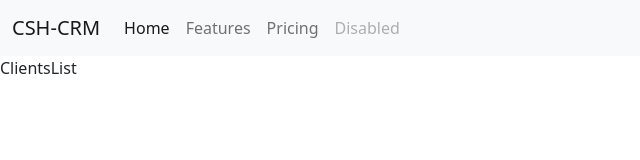
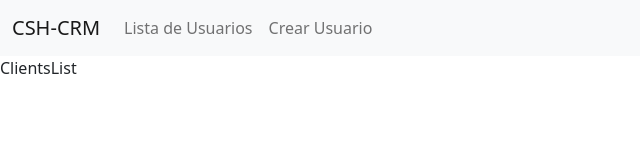
Before and after one commit to acostheta/csh-crm, a React (Create React App) app in the folder frontend/: page / in a window 1280 px wide. Shown: the top 160 px of the page, without its empty margins (0-640 px from the left). Built offline with nearby package versions, Linux system fonts and the light colour scheme; the HTML template or start-up script is replaced by a standard one.

Commit message:
list of elements in navbar updated

```diff
--- a/frontend/src/components/Navigation.js
+++ b/frontend/src/components/Navigation.js
@@ -1,30 +1,30 @@
-import React, { Component } from 'react'
+import React, { Component } from 'react';
+import {Link} from 'react-router-dom';
 
 export default class Navigation extends Component {
     render() {
         return (
             <nav className="navbar navbar-expand-lg navbar-light bg-light">
                 <div className="container-fluid">
-                <a className="navbar-brand" href="#">CSH-CRM</a>
+                    <Link className="navbar-brand" to="/">CSH-CRM</Link>
+
                     <button className="navbar-toggler" type="button" data-bs-toggle="collapse" data-bs-target="#navbarNav" aria-controls="navbarNav" aria-expanded="false" aria-label="Toggle navigation">
                     <span className="navbar-toggler-icon"></span>
                     </button>
+
                     <div className="collapse navbar-collapse" id="navbarNav">
-                <ul className="navbar-nav">
+
+                        <ul className="navbar-nav ml-auto">
                             <li className="nav-item">
-                    <a className="nav-link active" aria-current="page" href="#">Home</a>
+                                <Link className="nav-link" aria-current="page" to="/">Lista de Usuarios</Link>
                             </li>
                             <li className="nav-item">
-                    <a className="nav-link" href="#">Features</a>
-                    </li>
-                    <li className="nav-item">
-                    <a className="nav-link" href="#">Pricing</a>
-                    </li>
-                    <li className="nav-item">
-                    <a className="nav-link disabled" href="#" tabindex="-1" aria-disabled="true">Disabled</a>
+                                <Link className="nav-link" aria-current="page" to="/newClient">Crear Usuario</Link>
                             </li>
                         </ul>
+
                     </div>
+
                 </div>
             </nav>
         )
```
Lines whose indentation alone changed are shown as unchanged.
